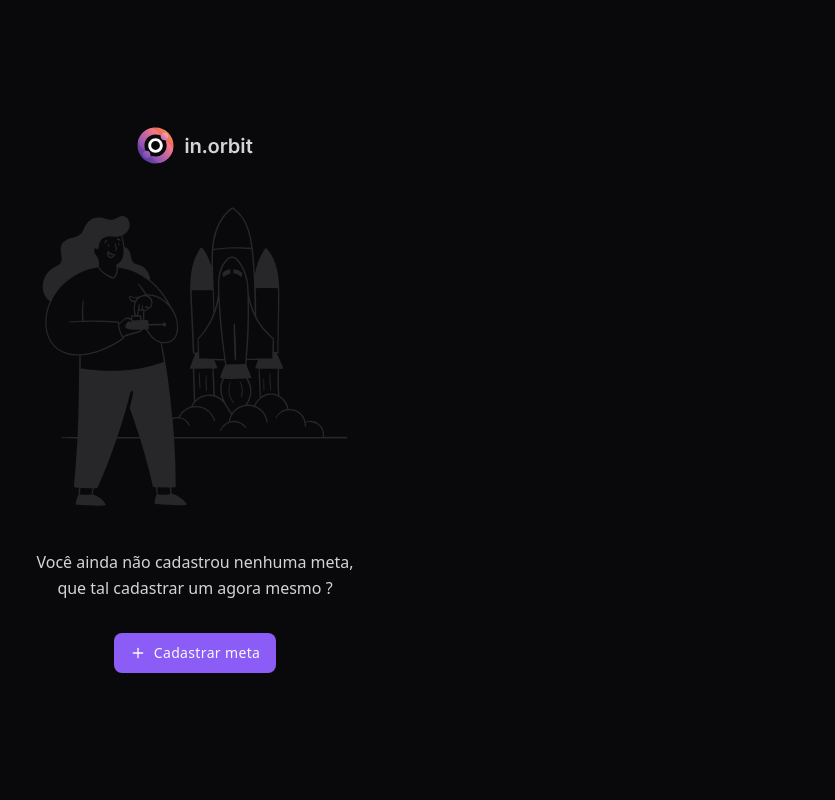
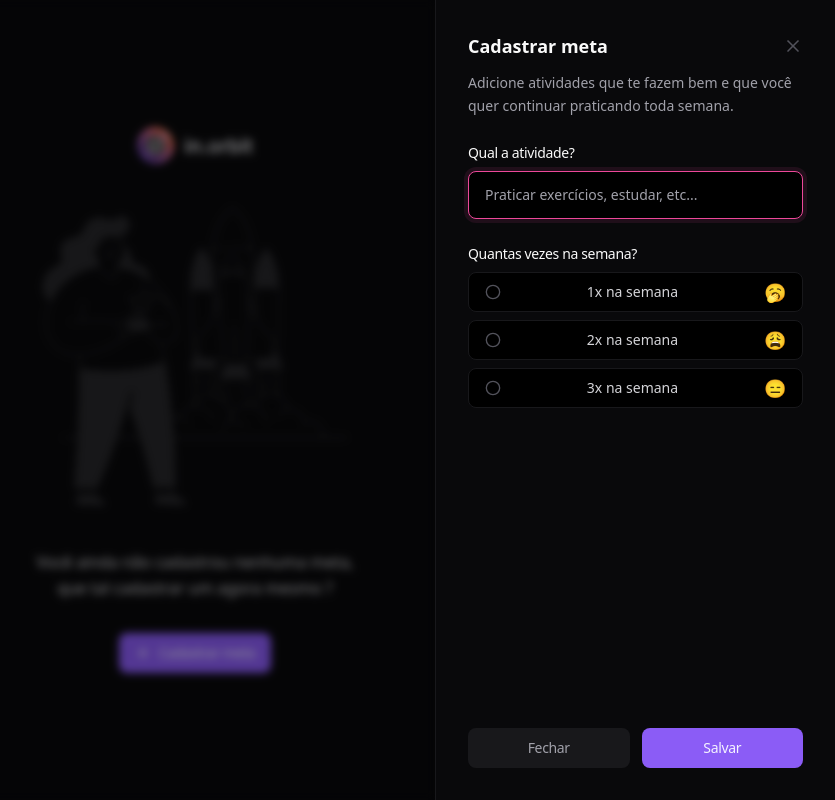
Before and after one commit to Gusthgomes/InOrbit-Frontend, a React (Vite) app: page / in a window 1280 px wide. Both pictures are taken after a click on the button "Cadastrar meta". Shown: the whole page, without its empty margins (445-1280 px from the left). Built offline with nearby package versions, Linux system fonts and the light colour scheme.

Commit message:
feat: add dialog component

```diff
--- a/src/app.tsx
+++ b/src/app.tsx
@@ -1,26 +1,109 @@
 import logo from "./assets/in-orbit-logo.svg";
 import letsStart from "./assets/rocket-launch-illustration.svg";
 
-import { Plus } from "lucide-react";
+import { Plus, X } from "lucide-react";
+
+import { Button } from "./components/ui/button";
+import {
+  Dialog,
+  DialogClose,
+  DialogContent,
+  DialogDescription,
+  DialogTitle,
+  DialogTrigger,
+} from "./components/ui/dialog";
+import { Label } from "./components/ui/label";
+import { Input } from "./components/ui/input";
+import {
+  RadioGroup,
+  RadioGroupIndicator,
+  RadioGroupItem,
+} from "./components/ui/radio-group";
 
 export function App() {
   return (
+    <Dialog>
       <div className="h-screen flex flex-col items-center justify-center gap-8">
         <img src={logo} alt="logo" />
         <img src={letsStart} alt="logo" />
 
         <p className="text-zinc-300 leading-relaxed max-w-80 text-center">
-        Você ainda não cadastrou nenhuma meta, que tal cadastrar um agora mesmo
-        ?
+          Você ainda não cadastrou nenhuma meta, que tal cadastrar um agora
+          mesmo ?
         </p>
 
-      <button
-        type="button"
-        className="px-4 py-2.5 rounded-lg bg-violet-500 flex items-center gap-2 text-sm font-medium -tracking-tight hover:bg-violet-600"
-      >
+        <DialogTrigger asChild>
+          <Button>
             <Plus className="size-4" />
             Cadastrar meta
-      </button>
+          </Button>
+        </DialogTrigger>
       </div>
+
+      <DialogContent>
+        <div className="flex flex-col gap-6 h-full">
+          <div className="flex flex-col gap-3">
+            <div className="flex items-center justify-between">
+              <DialogTitle>Cadastrar meta</DialogTitle>
+              <DialogClose>
+                <X className="size-5 text-zinc-600" />
+              </DialogClose>
+            </div>
+            <DialogDescription>
+              Adicione atividades que te fazem bem e que você quer continuar
+              praticando toda semana.
+            </DialogDescription>
+          </div>
+
+          <form action="" className="flex-1 flex flex-col justify-between">
+            <div className="flex flex-col gap-6">
+              <div className="flex flex-col gap-2">
+                <Label htmlFor="title">Qual a atividade?</Label>
+                <Input
+                  id="title"
+                  autoFocus
+                  placeholder="Praticar exercícios, estudar, etc..."
+                />
+              </div>
+              <div className="flex flex-col gap-2">
+                <Label htmlFor="title">Quantas vezes na semana?</Label>
+                <RadioGroup>
+                  <RadioGroupItem value="1">
+                    <RadioGroupIndicator />
+                    <span className="text-zinc-300 text-sm font-medium leading-none">
+                      1x na semana
+                    </span>
+                    <span className="text-lg leading-none">🥱</span>
+                  </RadioGroupItem>
+                  <RadioGroupItem value="2">
+                    <RadioGroupIndicator />
+                    <span className="text-zinc-300 text-sm font-medium leading-none">
+                      2x na semana
+                    </span>
+                    <span className="text-lg leading-none">😩</span>
+                  </RadioGroupItem>
+
+                  <RadioGroupItem value="3">
+                    <RadioGroupIndicator />
+                    <span className="text-zinc-300 text-sm font-medium leading-none">
+                      3x na semana
+                    </span>
+                    <span className="text-lg leading-none">😑</span>
+                  </RadioGroupItem>
+                </RadioGroup>
+              </div>
+            </div>
+            <div className="items-center flex gap-3">
+              <DialogClose asChild>
+                <Button type="button" className="flex-1" variant="secondary">
+                  Fechar
+                </Button>
+              </DialogClose>
+              <Button className="flex-1">Salvar</Button>
+            </div>
+          </form>
+        </div>
+      </DialogContent>
+    </Dialog>
   );
 }
```
Lines whose indentation alone changed are shown as unchanged.
